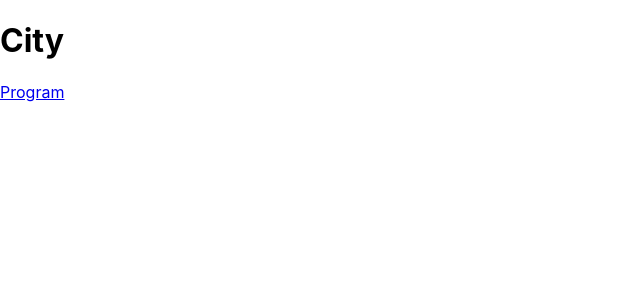
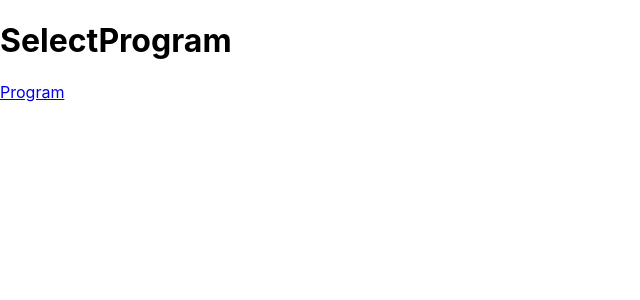
Before and after one commit to jdana111/sb15_beta2, a React (Create React App) app: page /cities/1 in a window 1280 px wide. Shown: the top 300 px of the page, without its empty margins (0-640 px from the left). Built offline with nearby package versions, Linux system fonts and the light colour scheme.

Commit message:
Creation of more routes

```diff
--- /dev/null
+++ b/src/routes/cities/Create.js
@@ -0,0 +1,7 @@
+const Create = () => (
+  <div>
+    <h1>Create City</h1>
+  </div>
+);
+
+export default Create;
--- a/src/routes/cities/City.js
+++ b/src/routes/cities/SelectProgram.js
@@ -1,12 +1,12 @@
 import { Link } from "react-router-dom";
 
-const City = () => (
+const SelectProgram = () => (
   <div>
-    <h1>City</h1>
+    <h1>SelectProgram</h1>
     <nav>
       <Link to="/">Program</Link>
     </nav>
   </div>
 );
 
-export default City;
+export default SelectProgram;
--- /dev/null
+++ b/src/routes/cities/Update.js
@@ -0,0 +1,7 @@
+const Update = () => (
+  <div>
+    <h1>Update City</h1>
+  </div>
+);
+
+export default Update;
```
Also changed, not shown: src/index.js (+13 -2 lines).
